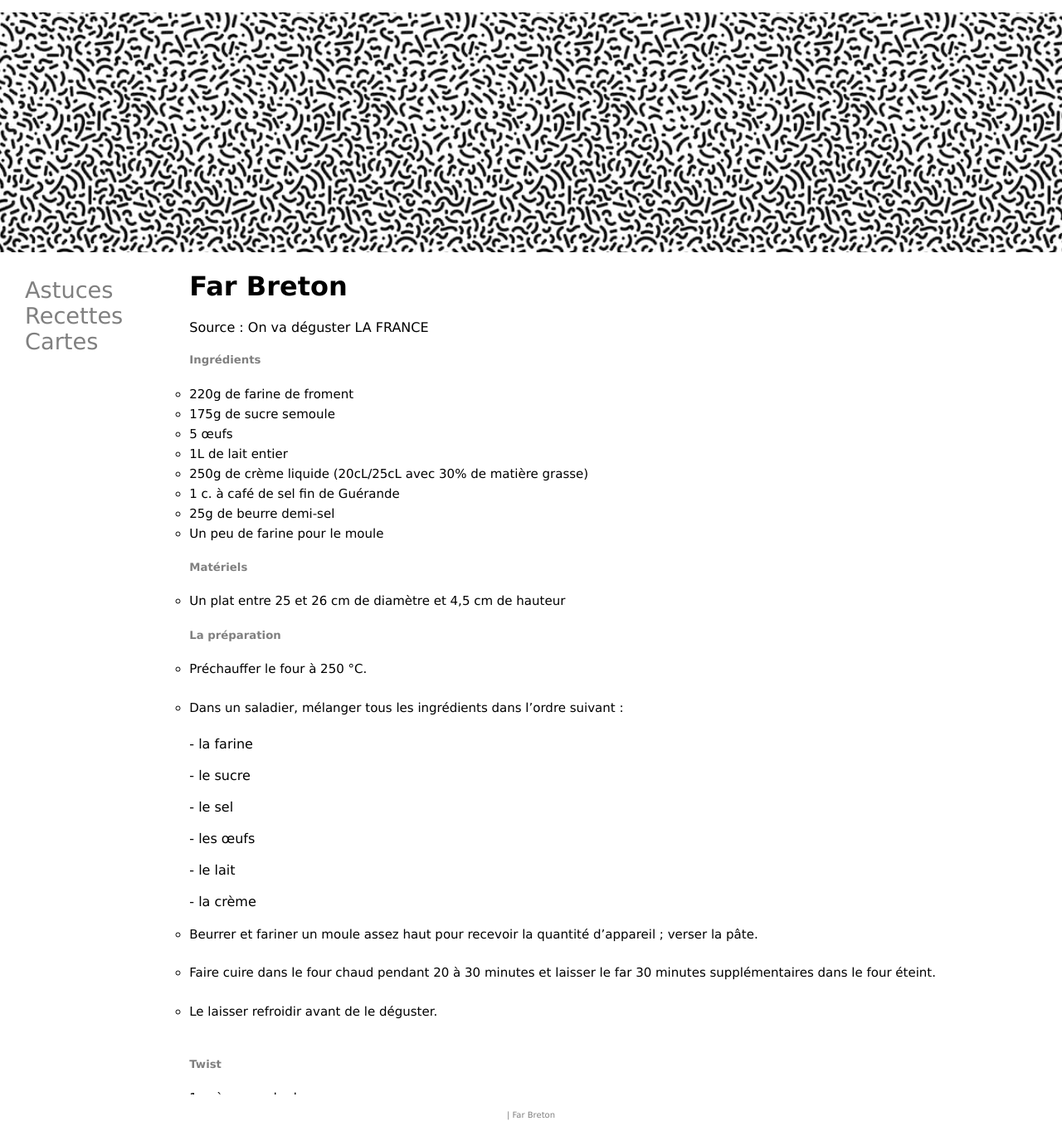
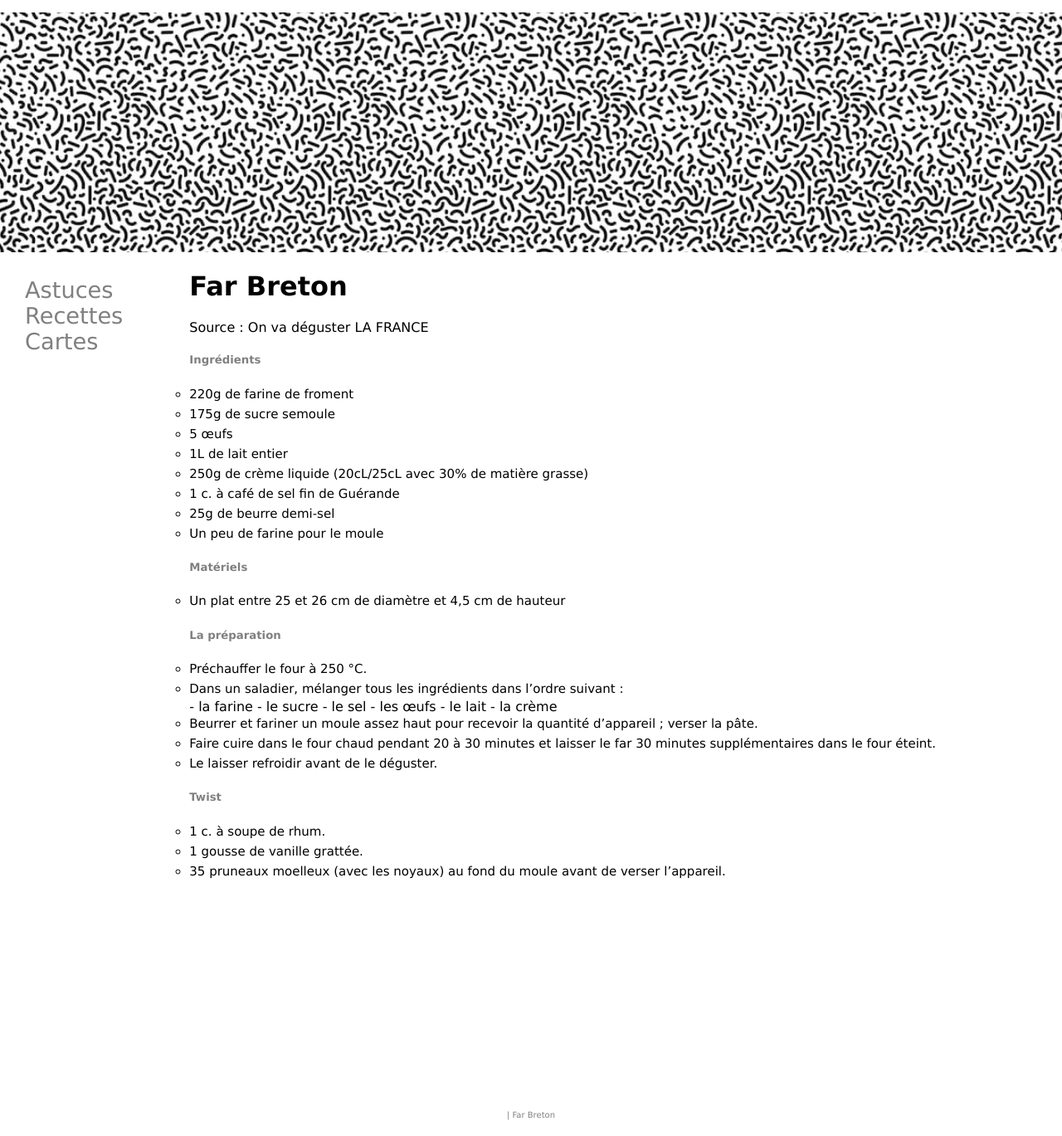
Before and after one commit to DenAff/heol, a Jekyll site: the page built from _posts/recettes/desserts/2020-01-01-far-breton.md, in a window 1280 px wide. Shown: the whole page at 83% size. Built offline with Jekyll 4.4.1, drawn with Linux system fonts in a browser that asks for light colours.

Commit message:
Update 2020-01-01-far-breton.md

```diff
--- a/_posts/recettes/desserts/2020-01-01-far-breton.md
+++ b/_posts/recettes/desserts/2020-01-01-far-breton.md
@@ -31,28 +31,28 @@ Source : On va déguster LA FRANCE
 
 <section id="categories" markdown="1">
 
-- Préchauffer le four à 250 °C.<br><br>
-- Dans un saladier, mélanger tous les ingrédients dans l'ordre suivant :<br><br>
+- Préchauffer le four à 250 °C.
+- Dans un saladier, mélanger tous les ingrédients dans l'ordre suivant :
 
 <ul>
 
-- la farine<br><br>
-- le sucre<br><br>
-- le sel<br><br>
-- les œufs<br><br>
-- le lait<br><br>
-- la crème<br><br>
+- la farine
+- le sucre
+- le sel
+- les œufs
+- le lait
+- la crème
 
 </ul>
 
-- Beurrer et fariner un moule assez haut pour recevoir la quantité d'appareil ; verser la pâte.<br><br>
-- Faire cuire dans le four chaud pendant 20 à 30 minutes et laisser le far 30 minutes supplémentaires dans le four éteint.<br><br>
-- Le laisser refroidir avant de le déguster.<br><br>
+- Beurrer et fariner un moule assez haut pour recevoir la quantité d'appareil ; verser la pâte.
+- Faire cuire dans le four chaud pendant 20 à 30 minutes et laisser le far 30 minutes supplémentaires dans le four éteint.
+- Le laisser refroidir avant de le déguster.
 
 ##### Twist
 
-- 1 c. à soupe de rhum<br><br>
-- 1 gousse de vanille grattée.<br><br>
+- 1 c. à soupe de rhum.
+- 1 gousse de vanille grattée.
 - 35 pruneaux moelleux (avec les noyaux) au fond du moule avant de verser l'appareil.
 
 </section>
```
